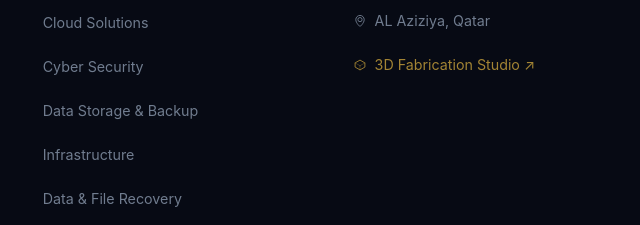
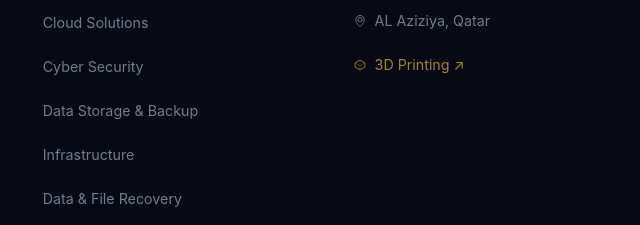
Before and after one commit to BunkaBlob/Baldo-Services, a plain HTML site: page index.html in a window 1280 px wide. Shown: the part 5050-5275 px from the top of the page, 640-1280 px from the left. Drawn offline with Linux system fonts and the light colour scheme.

Commit message:
new changes

```diff
--- a/index.html
+++ b/index.html
@@ -703,7 +703,7 @@
                     <option value="web">Website Design &amp; Development</option>
                     <option value="recovery">Data &amp; File Recovery</option>
                     <option value="remote">Remote IT Support</option>
-                    <option value="3d">3D Fabrication Studio</option>
+                    <option value="3d">3D Printing Studio</option>
                     <option value="other">Other / Not Sure</option>
                   </select>
                   <span class="select-chevron" aria-hidden="true">
@@ -852,7 +852,7 @@
                       stroke-linecap="round" opacity="0.5" />
                   </svg>
                 </span>
-                3D Fabrication Studio ↗
+                3D Printing ↗
               </a>
             </li>
           </ul>
```
